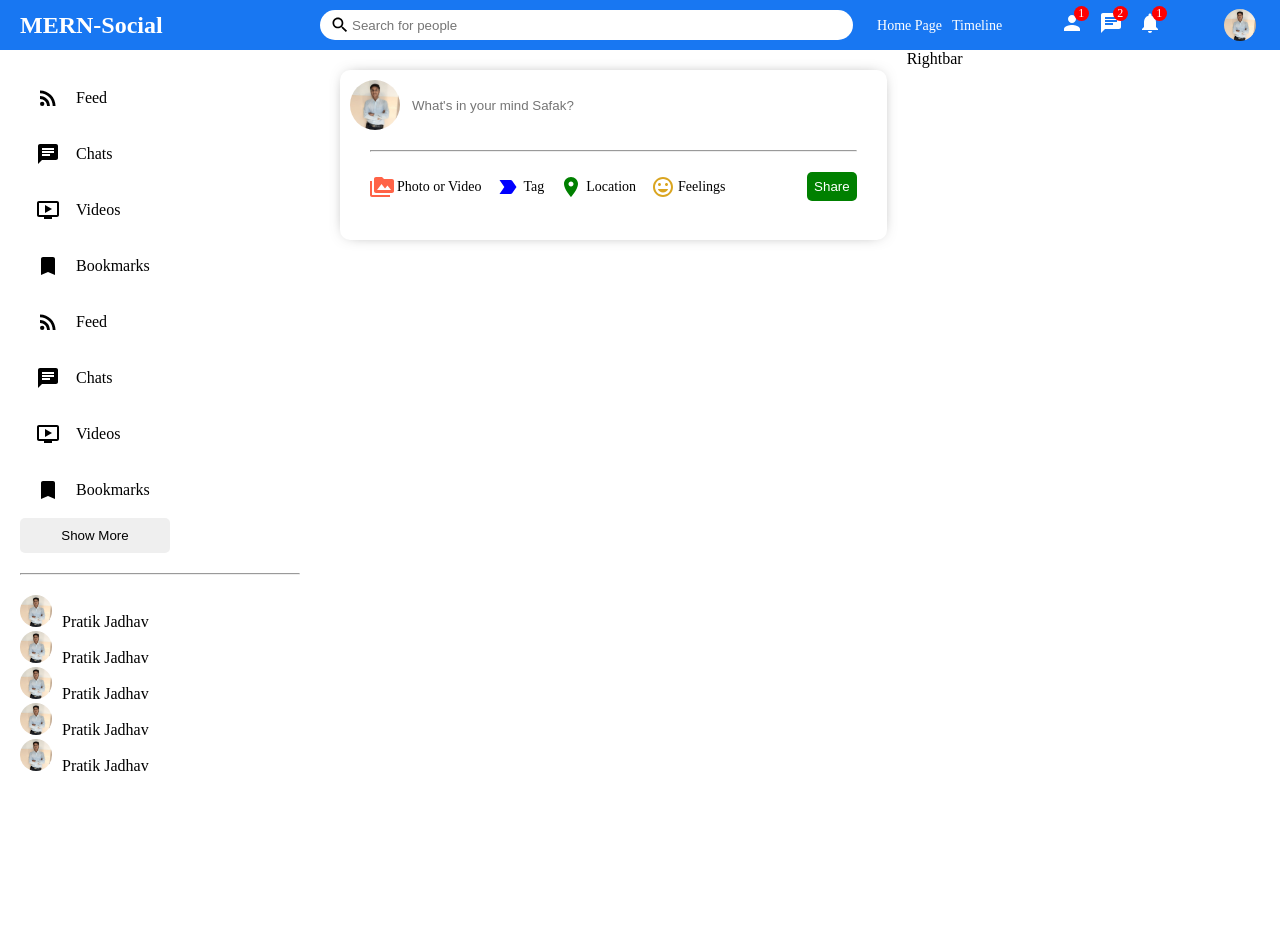
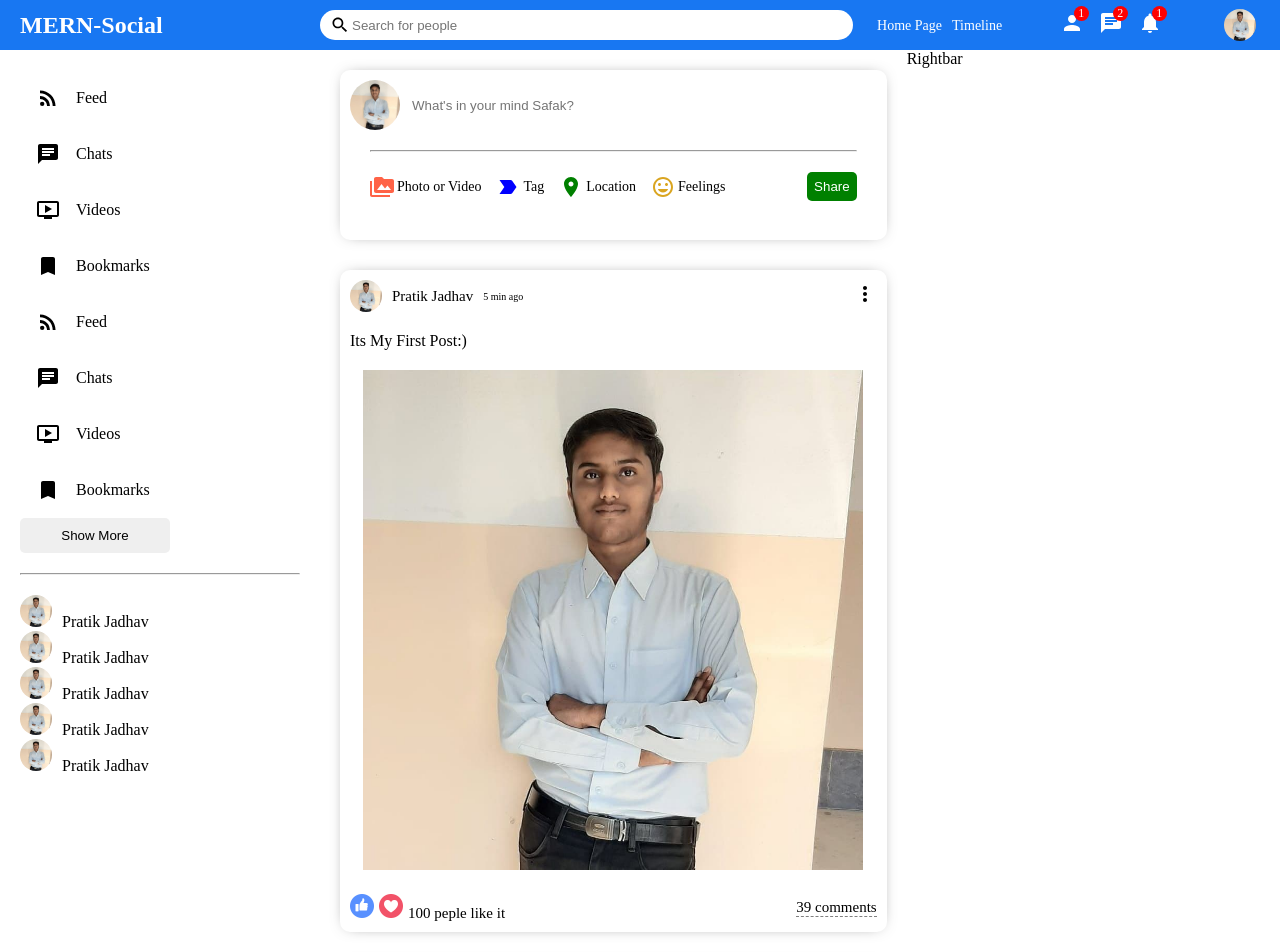
Before and after one commit to Pratik22jdv/MERN-Social-Media, a React (Create React App) app in the folder mern-social-media/: page / in a window 1280 px wide. Shown: the top 952 px of the page. Before the commit the page ends 800 px from the top, so only its background shows below. Built offline with nearby package versions, Linux system fonts and the light colour scheme.

Commit message:
Post component in feed

```diff
--- /dev/null
+++ b/mern-social-media/src/components/Post/Post.jsx
@@ -0,0 +1,40 @@
+import React from 'react';
+import "./post.css";
+import MoreVertIcon from '@mui/icons-material/MoreVert';
+
+export default function Posts() {
+    return (
+        <div className="post">
+            <div className="postWrapper">
+                <div className="postTop">
+                    <div className="postTopLeft">
+                        <img className="postProfileImage" src="/assets/person/1.jpg" alt="" />
+                        <span className="postUsername">Pratik Jadhav</span>
+                        <span className="postDate">5 min ago</span>
+                    </div>
+
+                    <div className="postTopRight"> <MoreVertIcon /> </div>
+                </div>
+
+
+                <div className="postCenter">
+                    <span className="postText">Its My First Post:)</span>
+                    <img className="postImage" src="/assets/person/1.jpg" alt="" />
+                </div>
+
+                <div className="postBottom">
+                    <div className="BottomLeft">
+                        <img className="likeIcon" src="/assets/like.png" alt="" />
+                        <img className="likeIcon" src="/assets/heart.png" alt="" />
+                        <span className="postLikeCounter">100 peple like it</span>
+                    </div>
+
+                    <div className="postBotttomRight">
+                        <div className="postCommentText">39 comments</div>
+                    </div>
+                </div>
+            </div>
+
+        </div>
+    );
+}
--- /dev/null
+++ b/mern-social-media/src/components/Post/post.css
@@ -0,0 +1,81 @@
+.post{
+    width:100%;
+    border-radius: 10px;
+    -webkit-box-shadow: 0px 0px 16px -8px rgba(0, 0, 0, 0.68);
+    box-shadow: 0px 0px 16px -8px rgba(0, 0, 0, 0.68);
+    margin: 30px 0;
+}
+
+.postWrapper{
+    padding: 10px;
+}
+
+.postTop{
+    display: flex;
+    align-items: center;
+    justify-content: space-between;
+}
+
+.postTopLeft{
+    display: flex;
+    align-items: center;
+}
+
+
+.postProfileImage{
+    height: 32px;
+    width: 32px;
+    border-radius: 50%;
+    object-fit: cover;
+
+}
+
+.postUsername{
+    font-size: 15px;
+    font-weight: 5000;
+    margin: 0 10px;
+}
+
+.postDate{
+    font-size: 10px;
+}
+
+.postCenter{
+    margin: 20px 0px;
+}
+
+.postImage{
+    margin-top: 20px;
+    width: 100%;
+    max-height: 500px;
+    object-fit: contain; /*cover will crop the verticle image*/
+}
+
+.postBottom{
+    display: flex;
+    align-items: center;
+    justify-content: space-between;
+}
+
+.postBottomLeft{
+    display: flex;
+    align-items: center;
+    justify-content: center;
+}
+
+.likeIcon{
+    width: 24px;
+    height: 24px;
+    margin-right: 5px;
+    cursor: pointer;
+}
+
+.postLikeCounter{
+    font-size: 15px;
+}
+
+.postCommentText{
+    cursor: pointer;
+    border-bottom: 1px dashed gray;
+    font-size: 15px;
+}
--- a/mern-social-media/src/components/feed/Feed.jsx
+++ b/mern-social-media/src/components/feed/Feed.jsx
@@ -1,12 +1,16 @@
 import React from 'react';
 import Share from '../share/Share';
+import Posts from '../Post/Post';
 import "./feed.css";
 
 export default function Feed() {
     return (
         <div className="feed">
-        <div className="feedWrapper">
-            <Share />
+            <div className="feedWrapper">
+                <Share />
+                <Posts />
+                <Posts />
+                <Posts />
             </div>
         </div>
     );
```
Also changed, not shown: mern-social-media/public/assets/heart.png (added), mern-social-media/public/assets/like.png (added).
